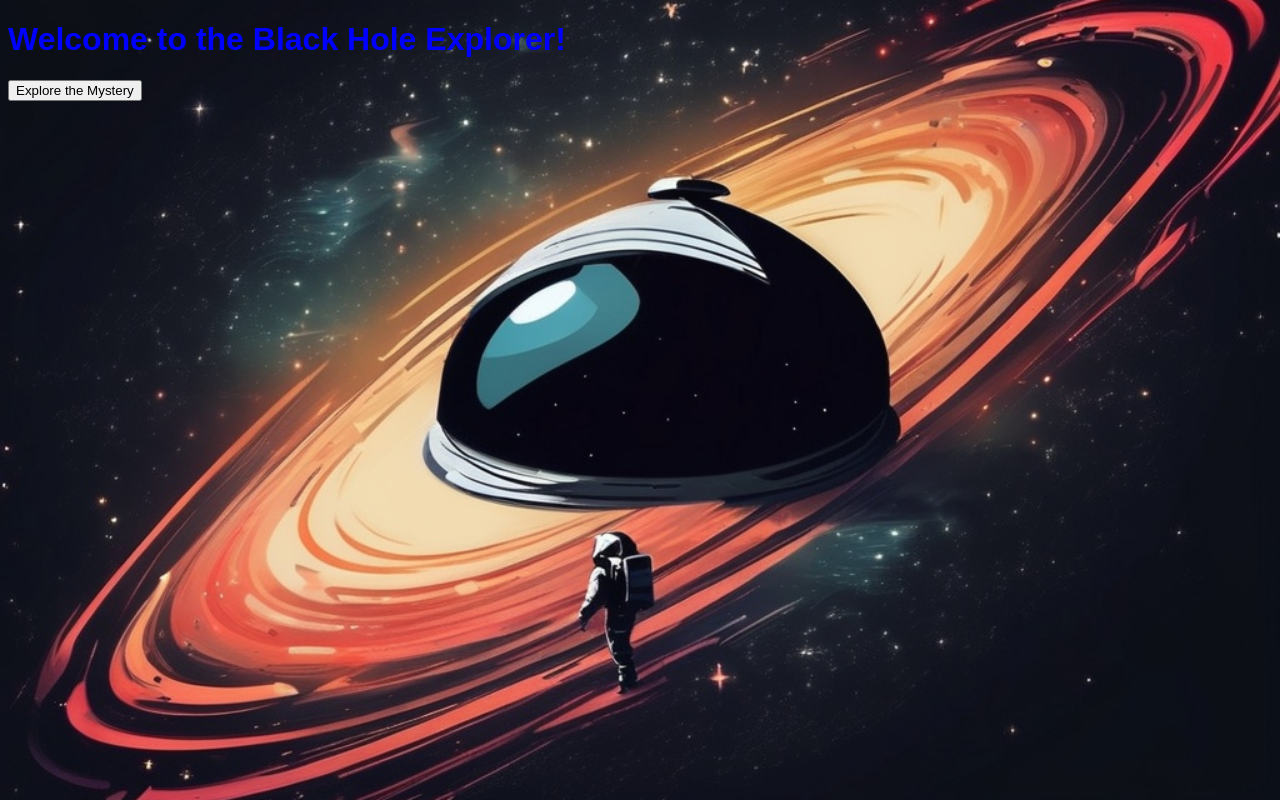
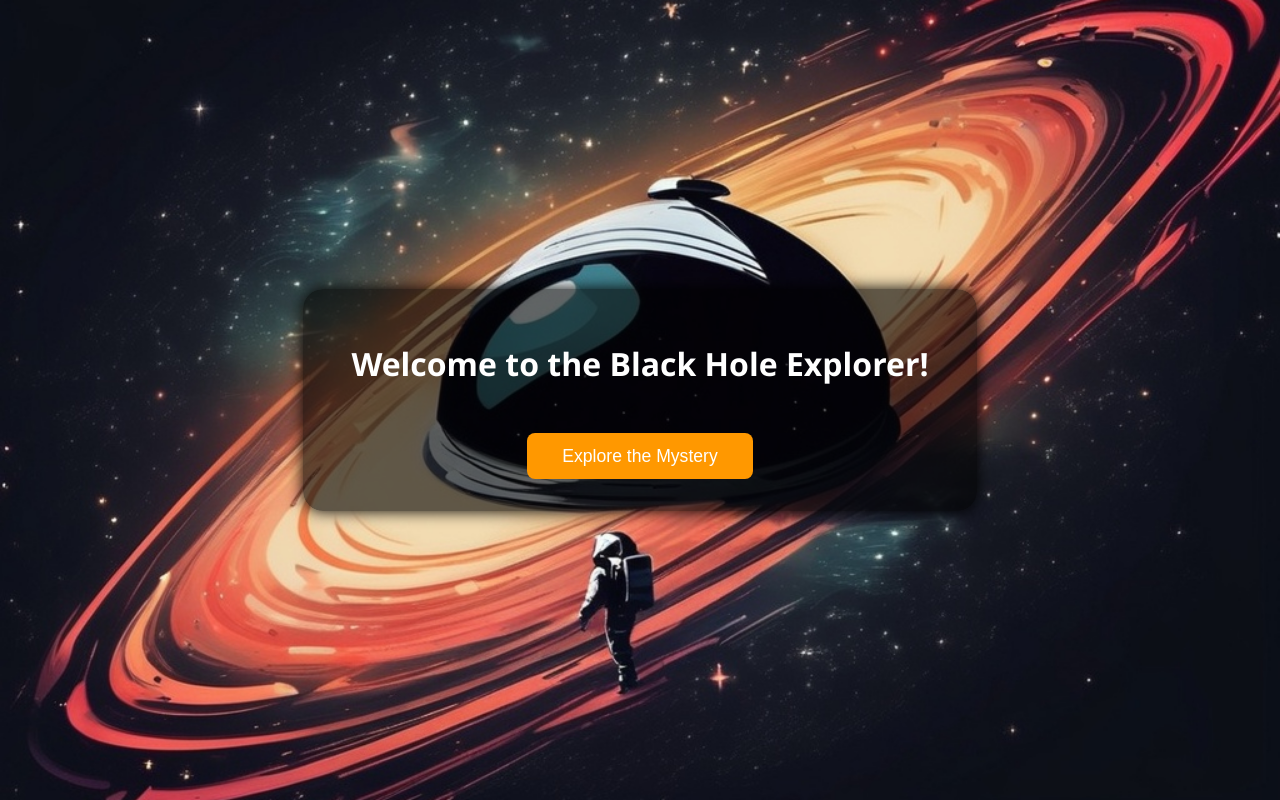
Before and after one commit to Abhinav-shiburakhi/CV-repo, a plain HTML site: page index.html in a window 1280 px wide. Drawn offline with Linux system fonts and the light colour scheme.

Commit message:
Update style.css

```diff
--- a/style.css
+++ b/style.css
@@ -1,8 +1,43 @@
 body {
+  margin: 0;
+  padding: 0;
+  min-height: 100vh;
   background-image: url('images/blackholeastro.png');
   background-size: cover;
-  background-position: center;
-  background-attachment: fixed;
-  color: blue;
-  font-family: sans-serif;
+  background-repeat: no-repeat;
+  background-position: center center;
+  color: #fff;
+  font-family: 'Segoe UI', Arial, sans-serif;
+  display: flex;
+  align-items: center;
+  justify-content: center;
 }
+
+.container {
+  background: rgba(0,0,0,0.6);
+  padding: 2em 3em;
+  border-radius: 20px;
+  text-align: center;
+  box-shadow: 0 0 16px #000;
+}
+
+h1 {
+  margin-bottom: 1.5em;
+  font-size: 2em;
+}
+
+button {
+  padding: 0.7em 2em;
+  font-size: 1.1em;
+  background: #ff9800;
+  color: #fff;
+  border: none;
+  border-radius: 8px;
+  cursor: pointer;
+  transition: background 0.2s;
+}
+
+button:hover {
+  background: #ffc107;
+  color: #222;
+}
```
